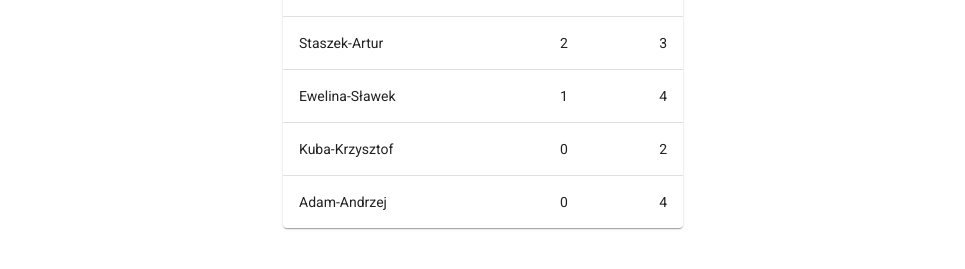
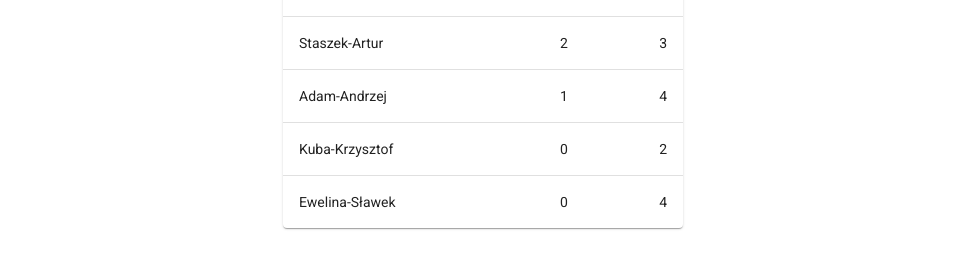
Before and after one commit to dawidglk/scoreboard, a Next.js app: page / in a window 1280 px wide. Shown: the part 897-1166 px from the top of the page, without its empty margins (157-1122 px from the left). Built offline with nearby package versions, Linux system fonts and the light colour scheme.

Commit message:
Update page.tsx xx

```diff
--- a/app/page.tsx
+++ b/app/page.tsx
@@ -26,7 +26,7 @@ const rows = [
     key: 3,
     players1: ["Ewelina", "Dawid"],
     players2: ["Ewelina", "Sławek"],
-    result: "6:1 3:6 (10:7)",
+    result: "6:1 3:6 10:7",
   },
   {
     key: 4,
@@ -38,7 +38,7 @@ const rows = [
     key: 5,
     players1: ["Ewelina", "Sławek"],
     players2: ["Adam", "Andrzej"],
-    result: "6:4 2:6 (9:10)",
+    result: "6:4 2:6 9:10",
   },
   {
     key: 6,
@@ -72,23 +72,43 @@ const rows = [
   },
 ];
 
+// Function to calculate win points and matches played for each team
 const calculateTeamPoints = (matchResults) => {
   const pointsMap = {};
   const matchesPlayedMap = {};
 
   matchResults.forEach((match) => {
-    const winners = match.result.split(" ")[0].split(":").map(Number);
-    const teamName = match.players1.join("-");
+    const sets = match.result
+      .split(" ")
+      .map((set) => set.split(":").map(Number));
+    const team1Name = match.players1.join("-");
+    const team2Name = match.players2.join("-");
 
-    pointsMap[teamName] =
-      (pointsMap[teamName] || 0) + (winners[0] > winners[1] ? 1 : 0);
-    matchesPlayedMap[teamName] = (matchesPlayedMap[teamName] || 0) + 1;
+    // Count the number of sets won by each team
+    let team1Sets = 0;
+    let team2Sets = 0;
 
-    const losingTeamName = match.players2.join("-");
-    pointsMap[losingTeamName] =
-      (pointsMap[losingTeamName] || 0) + (winners[1] > winners[0] ? 1 : 0);
-    matchesPlayedMap[losingTeamName] =
-      (matchesPlayedMap[losingTeamName] || 0) + 1;
+    sets.forEach(([score1, score2]) => {
+      if (score1 > score2) {
+        team1Sets += 1;
+      } else if (score2 > score1) {
+        team2Sets += 1;
+      }
+    });
+
+    // Determine the winner based on the majority of sets won
+    if (team1Sets > team2Sets) {
+      pointsMap[team1Name] = (pointsMap[team1Name] || 0) + 1;
+    } else if (team2Sets > team1Sets) {
+      pointsMap[team2Name] = (pointsMap[team2Name] || 0) + 1;
+    } else {
+      // It's a tie, both teams get a point
+      pointsMap[team1Name] = (pointsMap[team1Name] || 0) + 1;
+      pointsMap[team2Name] = (pointsMap[team2Name] || 0) + 1;
+    }
+
+    matchesPlayedMap[team1Name] = (matchesPlayedMap[team1Name] || 0) + 1;
+    matchesPlayedMap[team2Name] = (matchesPlayedMap[team2Name] || 0) + 1;
   });
 
   return { pointsMap, matchesPlayedMap };
@@ -98,13 +118,25 @@ export default function HomePage() {
   const { pointsMap, matchesPlayedMap } = calculateTeamPoints(rows);
 
   // Convert the pointsMap and matchesPlayedMap objects into an array of objects for sorting
-  const teamPointsArray = Object.keys(pointsMap)
-    .map((team) => ({
-      team,
-      points: pointsMap[team],
-      matchesPlayed: matchesPlayedMap[team],
-    }))
-    .sort((a, b) => b.points - a.points);
+  const teamPointsArray = Object.keys(pointsMap).map((team) => ({
+    team,
+    points: pointsMap[team],
+    matchesPlayed: matchesPlayedMap[team],
+  }));
+
+  // Include teams with 0 points in the array
+  Object.keys(matchesPlayedMap)
+    .filter((team) => !pointsMap[team])
+    .forEach((team) => {
+      teamPointsArray.push({
+        team,
+        points: 0,
+        matchesPlayed: matchesPlayedMap[team],
+      });
+    });
+
+  // Sort the array based on points (from higher to lower)
+  teamPointsArray.sort((a, b) => b.points - a.points);
 
   return (
     <>
```
